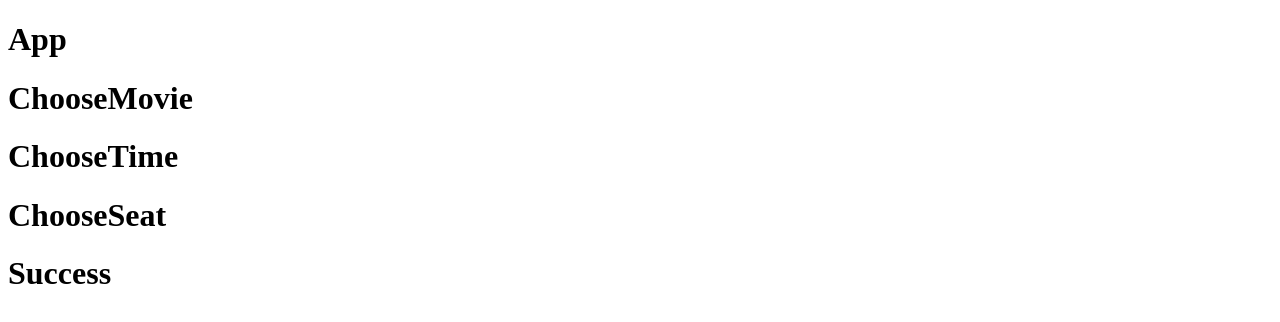
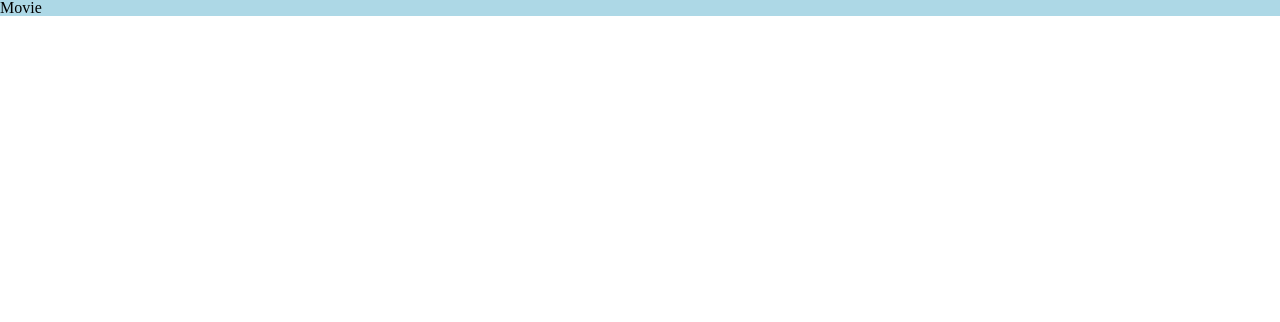
Before and after one commit to i-Lucas/projeto9-cineflex, a React (Create React App) app: page / in a window 1280 px wide. Shown: the top 322 px of the page. Built offline with nearby package versions, Linux system fonts and the light colour scheme.

Commit message:
update starting the styling of the components

```diff
--- a/public/index.html
+++ b/public/index.html
@@ -3,6 +3,7 @@
   <head>
     <meta charset="utf-8" />
     <meta name="viewport" content="width=device-width, initial-scale=1" />
+    <link rel="stylesheet" href="reset.css">
     <title>CineFlex App</title>
   </head>
   <body>
--- /dev/null
+++ b/public/reset.css
@@ -0,0 +1,46 @@
+html, body, div, span, applet, object, iframe,
+h1, h2, h3, h4, h5, h6, p, blockquote, pre,
+a, abbr, acronym, address, big, cite, code,
+del, dfn, em, img, ins, kbd, q, s, samp,
+small, strike, strong, sub, sup, tt, var,
+b, u, i, center,
+dl, dt, dd, ol, ul, li,
+fieldset, form, label, legend,
+table, caption, tbody, tfoot, thead, tr, th, td,
+article, aside, canvas, details, embed,
+figure, figcaption, footer, header, hgroup,
+menu, nav, output, ruby, section, summary,
+time, mark, audio, video {
+	margin: 0;
+	padding: 0;
+	border: 0;
+	font-size: 100%;
+	font: inherit;
+	vertical-align: baseline;
+}
+/* HTML5 display-role reset for older browsers */
+article, aside, details, figcaption, figure,
+footer, header, hgroup, menu, nav, section {
+	display: block;
+}
+body {
+	line-height: 1;
+}
+ol, ul {
+	list-style: none;
+}
+blockquote, q {
+	quotes: none;
+}
+blockquote:before, blockquote:after,
+q:before, q:after {
+	content: '';
+	content: none;
+}
+table {
+	border-collapse: collapse;
+	border-spacing: 0;
+}
+strong {
+	font-weight: bold;
+}
--- a/src/Components /App/index.jsx
+++ b/src/Components /App/index.jsx
@@ -1,17 +1,5 @@
+import ChangeRoutes from '../Routes'
 
-import Movie from '../Movie'
-import Time from '../Time'
-import Seat from '../Seat'
-import Success from '../Success'
-
-export default function App () {
-    return (
-        <>
-            <h1>App</h1>
-            <Movie />
-            <Time />
-            <Seat />
-            <Success />
-        </>
-    )
+export default function App() {
+    return <ChangeRoutes />
 }
--- a/src/Components /Movie/index.jsx
+++ b/src/Components /Movie/index.jsx
@@ -1,4 +1,10 @@
 
-export default function ChooseMovie () {
-    return <h1>ChooseMovie</h1>
+import './movie.css'
+
+export default function ChooseMovie() {
+    return(
+        <section className="movie">
+            <h1>Movie</h1>
+        </section>
+    )
 }
--- /dev/null
+++ b/src/Components /Movie/movie.css
@@ -0,0 +1,5 @@
+
+.movie {
+
+    background-color: lightblue;
+}
--- /dev/null
+++ b/src/Components /Routes/index.jsx
@@ -0,0 +1,19 @@
+import { BrowserRouter, Routes, Route } from 'react-router-dom'
+
+import Movie from '../Movie'
+import Time from '../Time'
+import Seat from '../Seat'
+import Success from '../Success'
+
+export default function RenderizarRotas() {
+    return (
+        <BrowserRouter>
+            <Routes>
+                <Route path='/' element={<Movie />} />
+                <Route path='/time' element={<Time />} />
+                <Route path='/seat' element={<Seat />} />
+                <Route path='/success' element={<Success />} />
+            </Routes>
+        </BrowserRouter>
+    )
+}
```
